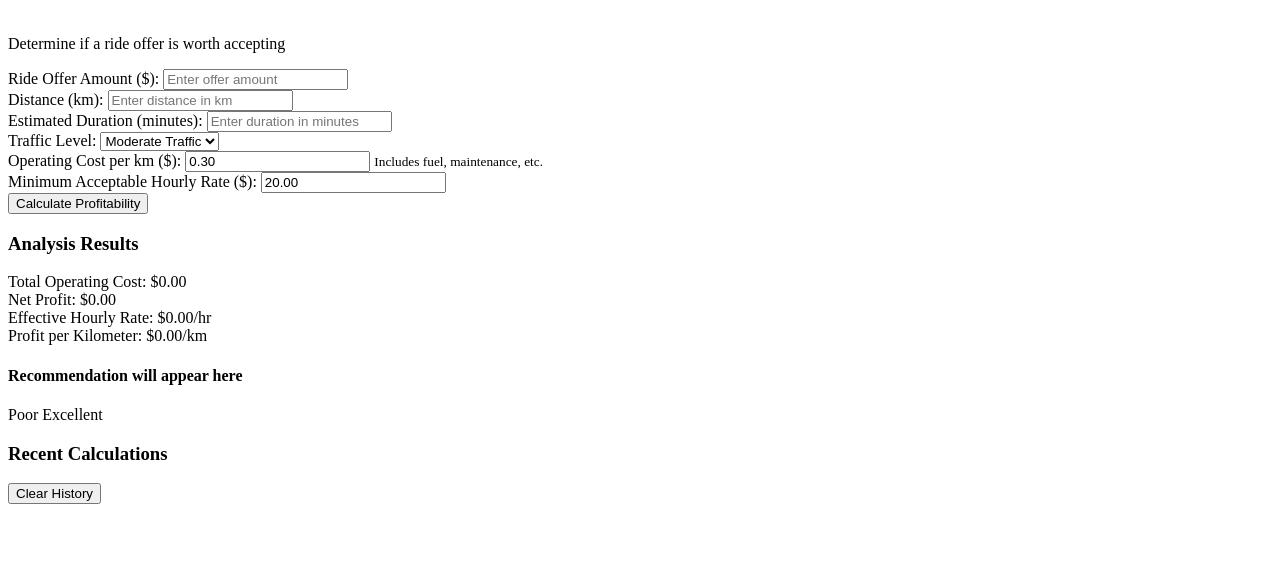
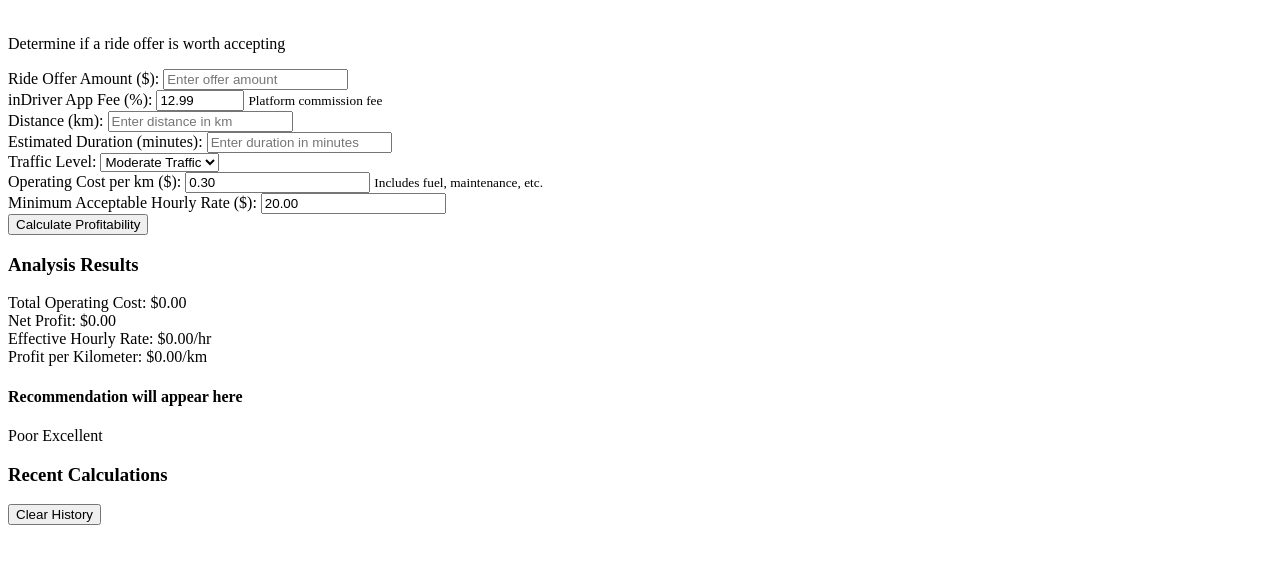
Before and after one commit to surfcitydev-sv/ride-profit-calculator, a plain HTML site: page index.html in a window 1280 px wide. Shown: the part 70-634 px from the top of the page. Drawn offline with Linux system fonts and the light colour scheme.

Commit message:
Add inDriver app fee calculation (12.99%)

```diff
--- a/index.html
+++ b/index.html
@@ -29,6 +29,11 @@
                 <div class="form-group">
                     <label for="offerAmount" data-i18n="offerAmount">Ride Offer Amount ($):</label>
                     <input type="number" id="offerAmount" placeholder="Enter offer amount" min="0" step="0.01">
+                    <div class="form-group">
+    <label for="appFeePercentage" data-i18n="appFeePercentage">inDriver App Fee (%):</label>
+    <input type="number" id="appFeePercentage" value="12.99" min="0" max="100" step="0.01">
+    <small data-i18n="appFeeHelp">Platform commission fee</small>
+</div>
                 </div>
 
                 <div class="form-group">
```
